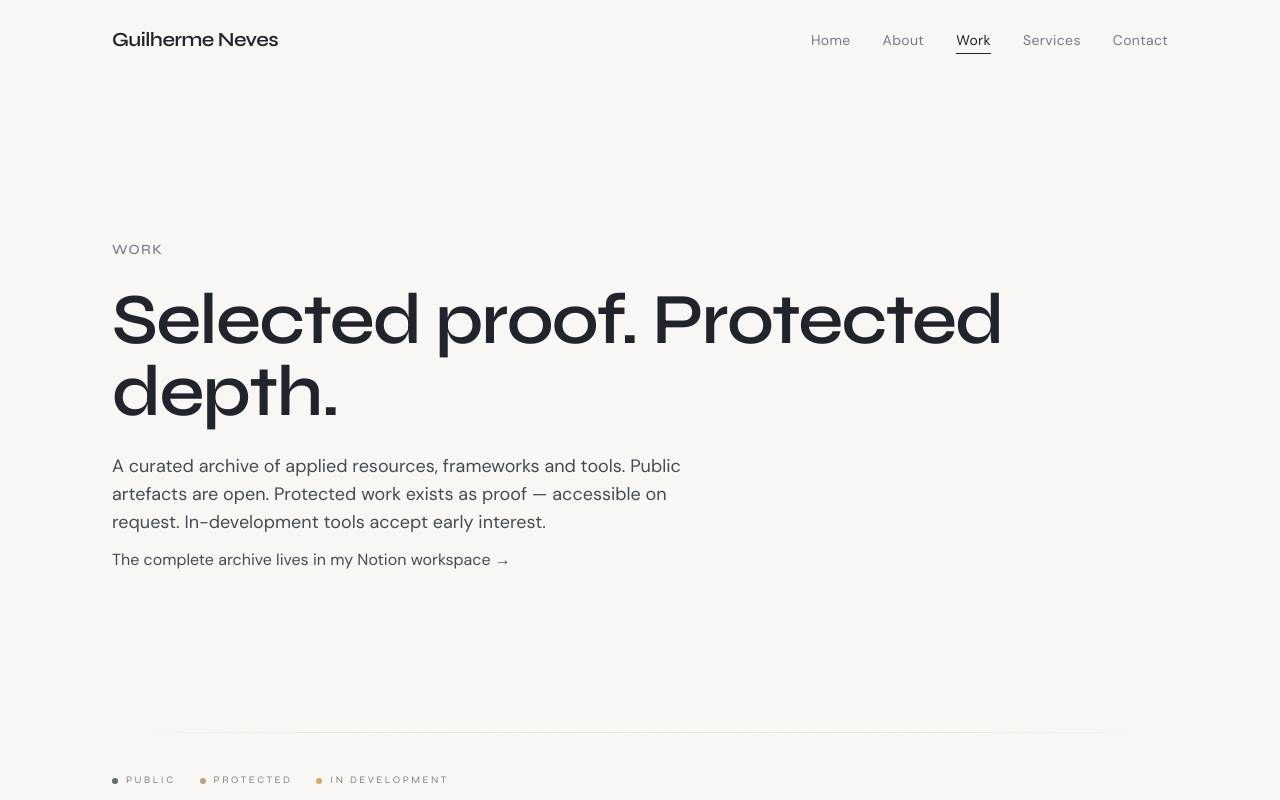
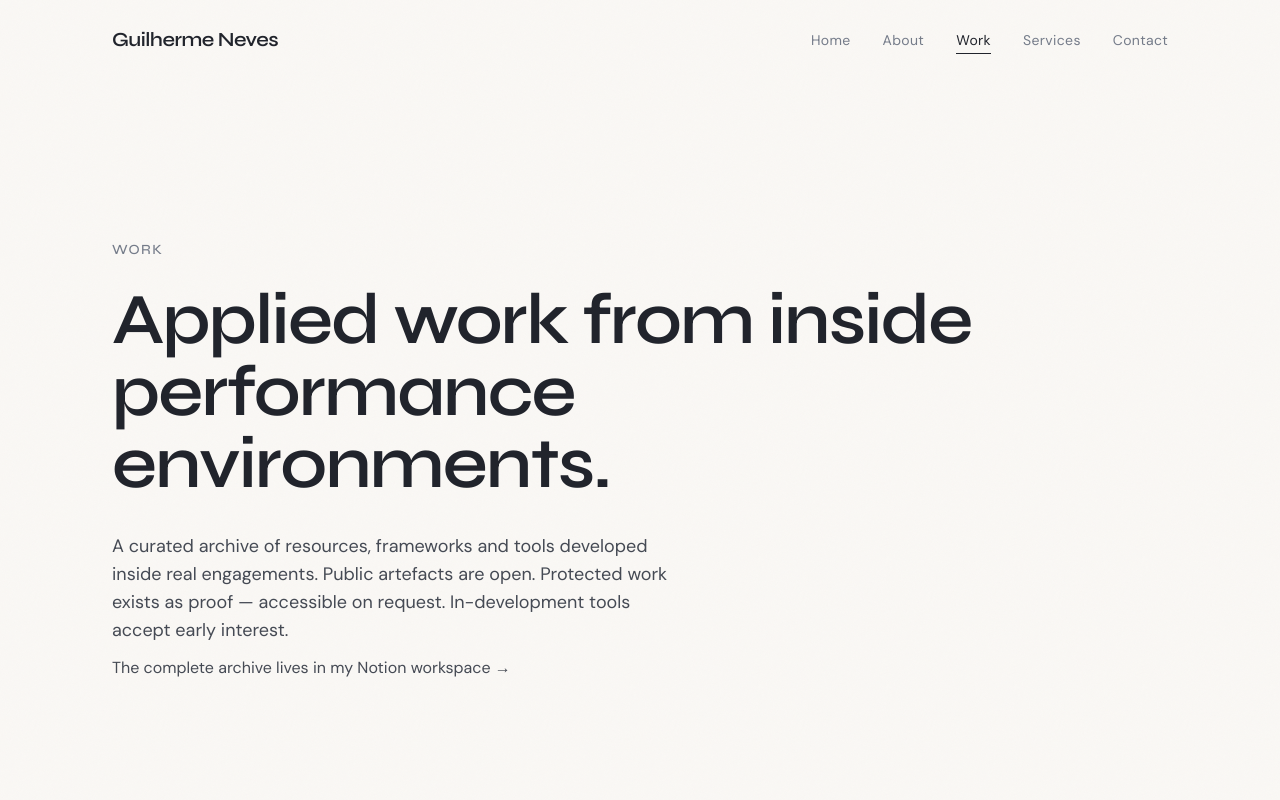
Before and after one commit to gnneves6/guilherme-neves-digital, a React (Vite) app: page /work in a window 1280 px wide. Shown: the top 800 px of the page. Built offline with nearby package versions, Linux system fonts and the light colour scheme; the HTML template or start-up script is replaced by a standard one.

Commit message:
Changes
Co-authored-by: gnneves6 <228263096+gnneves6@users.noreply.github.com>

```diff
--- a/src/pages/Work.tsx
+++ b/src/pages/Work.tsx
@@ -207,13 +207,16 @@ const Work = () => {
             <p className="text-caption mb-6">Work</p>
           </Reveal>
           <Reveal delay={0.1}>
-            <h1 className="text-display max-w-4xl">Selected proof. Protected depth.</h1>
+            <h1 className="text-display max-w-4xl">
+              Applied work from inside performance environments.
+            </h1>
           </Reveal>
           <Reveal delay={0.2}>
-            <p className="text-body-lg max-w-xl mt-6">
-              A curated archive of applied resources, frameworks and tools.
-              Public artefacts are open. Protected work exists as proof —
-              accessible on request. In-development tools accept early interest.
+            <p className="text-body-lg max-w-xl mt-8">
+              A curated archive of resources, frameworks and tools developed
+              inside real engagements. Public artefacts are open. Protected work
+              exists as proof — accessible on request. In-development tools accept
+              early interest.
             </p>
           </Reveal>
           <Reveal delay={0.3}>
@@ -328,16 +331,16 @@ const Work = () => {
         <div className="max-content text-center">
           <Reveal>
             <p className="text-body-lg max-w-md mx-auto">
-              Building a performance environment? Some of these resources are
-              shared on request.
+              Building a performance environment? Some of this work is shared
+              on request as part of an engagement conversation.
             </p>
           </Reveal>
           <Reveal delay={0.1}>
             <Link
               to="/contact"
-              className="group inline-flex items-center justify-center mt-8 px-12 py-4 bg-foreground text-background font-display text-sm font-medium tracking-wide transition-all duration-500 hover:tracking-wider"
+              className="group inline-flex items-center justify-center mt-8 px-10 py-4 bg-foreground text-background font-display text-sm font-medium tracking-wide transition-all duration-300 hover:opacity-85"
             >
-              Get in Touch
+              Enquire about an engagement
             </Link>
           </Reveal>
         </div>
```
